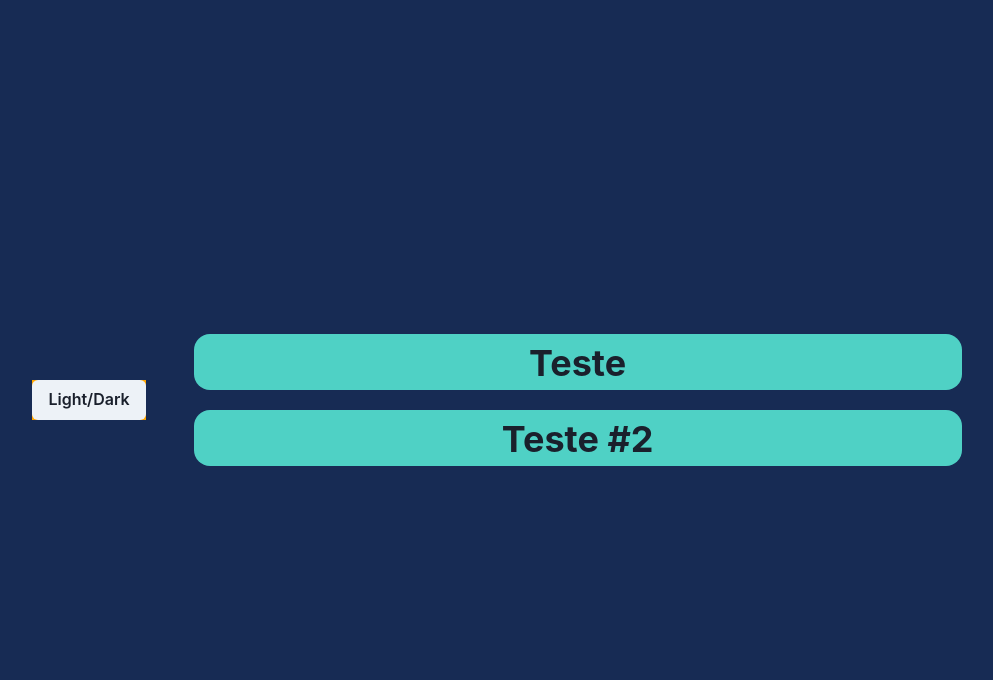
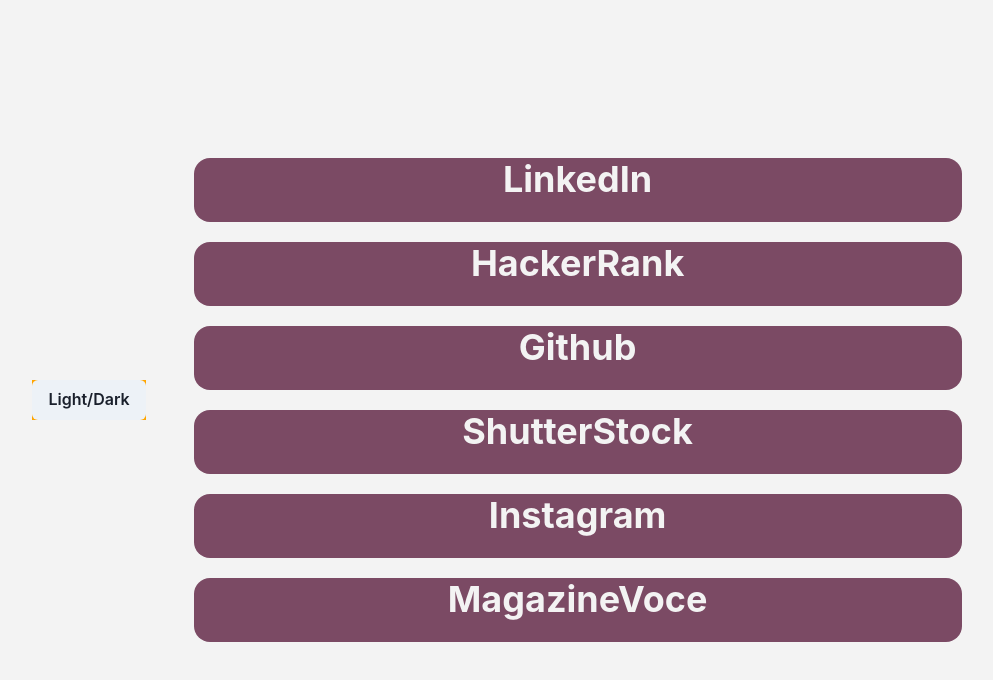
Before and after one commit to Alexz96/my-landing-page, a Next.js app: page / in a window 1280 px wide. Shown: the top 680 px of the page, without its empty margins (119-1112 px from the left). Built offline with nearby package versions, Linux system fonts and the light colour scheme.

Commit message:
Updates to Frontend and Backend
Made improvements to the base layout;
Implemented a search in built-in API;

```diff
--- a/package.json
+++ b/package.json
@@ -1,6 +1,6 @@
 {
   "name": "mylandingpage",
-  "version": "0.1.0",
+  "version": "0.2.0",
   "private": true,
   "scripts": {
     "dev": "next dev",
--- /dev/null
+++ b/pages/api/links.js
@@ -0,0 +1,36 @@
+export default function links(req, res) {
+  if (req.method === "GET") {
+    get(req, res);
+  } else {
+    res.status(405).send();
+  }
+}
+
+function get(req, res) {
+  res.status(200).json([
+    {
+      text: "LinkedIn",
+      url: "https://www.linkedin.com/in/alexsander-oliveira-886105124/?locale=en_US",
+    },
+    {
+      text: "HackerRank",
+      url: "https://www.hackerrank.com/alexsanderao96",
+    },
+    {
+      text: "Github",
+      url: "https://github.com/Alexz96",
+    },
+    {
+      text: "ShutterStock",
+      url: "https://www.shutterstock.com/pt/g/OliveiraAlex96?language=en&rid=256008170",
+    },
+    {
+      text: "Instagram",
+      url: "",
+    },
+    {
+      text: "MagazineVoce",
+      url: "https://www.magazinevoce.com.br/magazineaions/",
+    },
+  ]);
+}
--- a/pages/index.jsx
+++ b/pages/index.jsx
@@ -7,16 +7,55 @@
   useColorMode,
   useColorModeValue,
   VStack,
+  Link,
 } from "@chakra-ui/react";
 import Head from "next/head";
+import NextLink from "next/link";
+import { useEffect, useState } from "react";
 
 export default function Home() {
   const { toggleColorMode } = useColorMode();
-  const myBackground = useColorModeValue("#172b54", "#ad5a6c");
-  const itemBackground = useColorModeValue("teal.300", "grey.200");
+  const myBackground = useColorModeValue("#f3f3f3", "#172b54");
+  const itemBackground = useColorModeValue("#7b4a64", "teal.600");
+  const [myLinks, setMyLinks] = useState([]);
 
-  // TODO: Criar uma função que receba um array com os links
-  // e a partir daí renderize as Box com o link num map
+  useEffect(() => {
+    fetch("http://localhost:3000/api/links")
+      .then((resp) => resp.json())
+      .then(setMyLinks);
+  }, []);
+
+  function renderizarLinks() {
+    if (myLinks) {
+      return myLinks.map((link, index) => {
+        return (
+          <Box
+            key={index}
+            height="8vh"
+            width="60vw"
+            rounded="2xl"
+            background={itemBackground}
+          >
+            <Center>
+              <NextLink href={link.url} passHref>
+                <Link
+                  color="#f3f3f3"
+                  _hover={{
+                    color: "#ad5a6c",
+                  }}
+                  isExternal
+                >
+                  <Heading size="xl">{link.text}</Heading>
+                </Link>
+              </NextLink>
+            </Center>
+          </Box>
+        );
+      });
+    }
+
+    return false;
+  }
 
   return (
     <div>
@@ -38,30 +77,7 @@
             <Button onClick={toggleColorMode}>Light/Dark</Button>
           </Box>
           <Flex p={12} rounded={6}>
-            <VStack spacing={5}>
-              <Box
-                height="7vh"
-                width="60vw"
-                rounded="2xl"
-                paddingTop={2}
-                background={itemBackground}
-              >
-                <Center>
-                  <Heading>Teste</Heading>
-                </Center>
-              </Box>
-              <Box
-                height="7vh"
-                width="60vw"
-                rounded="2xl"
-                paddingTop={2}
-                background={itemBackground}
-              >
-                <Center>
-                  <Heading>Teste #2</Heading>
-                </Center>
-              </Box>
-            </VStack>
+            <VStack spacing={5}>{renderizarLinks()}</VStack>
           </Flex>
         </Flex>
       </main>
```
